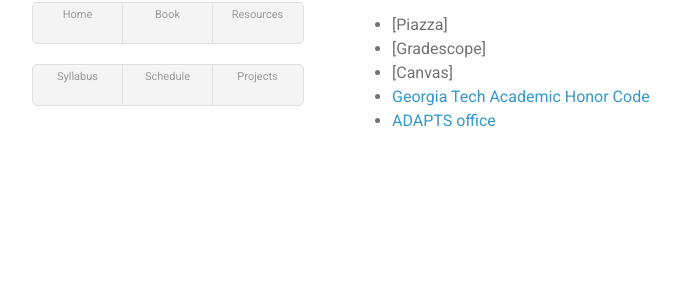
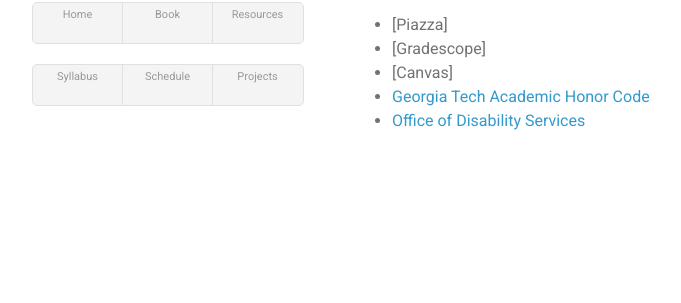
Before and after one commit to dellaert/26S-AMR, a Jekyll site: the page built from resources.md, in a window 1280 px wide. Shown: the part 206-509 px from the top of the page, without its empty margins (158-839 px from the left). Built offline with Jekyll 4.4.1, drawn with Linux system fonts in a browser that asks for light colours.

Commit message:
Fix 2 small issues

```diff
--- a/index.html
+++ b/index.html
@@ -5,7 +5,7 @@ title: Advanced Mobile Robotics
 <img src="images/cover-image.png" alt="GT Robot">
 <p><strong>Instructor</strong>: <a href="http://dellaert.github.io/">Frank Dellaert</a> in <a
         href="https://ic.gatech.edu/">Interactive Computing</a></p>
-<p><strong>TAs</strong>: Aom Pongpiriyakarn, Matthew Woodward, Divyam, Kumar, Yixin Zhang.
+<p><strong>TAs</strong>: Aom Pongpiriyakarn, Matthew Woodward, Divyam Kumar, Yixin Zhang.
 </p>
 <p><strong>Welcome to the homepage of CSX803-AMR, Spring 2026!</strong></p>
 <h3>
--- a/resources.md
+++ b/resources.md
@@ -13,4 +13,4 @@ title: Resources
 * [Gradescope]
 * [Canvas]
 * [Georgia Tech Academic Honor Code](https://policylibrary.gatech.edu/student-life/academic-honor-code)
-* [ADAPTS office](https://www.adapts.gatech.edu)
+* [Office of Disability Services](https://disabilityservices.gatech.edu/)
```
